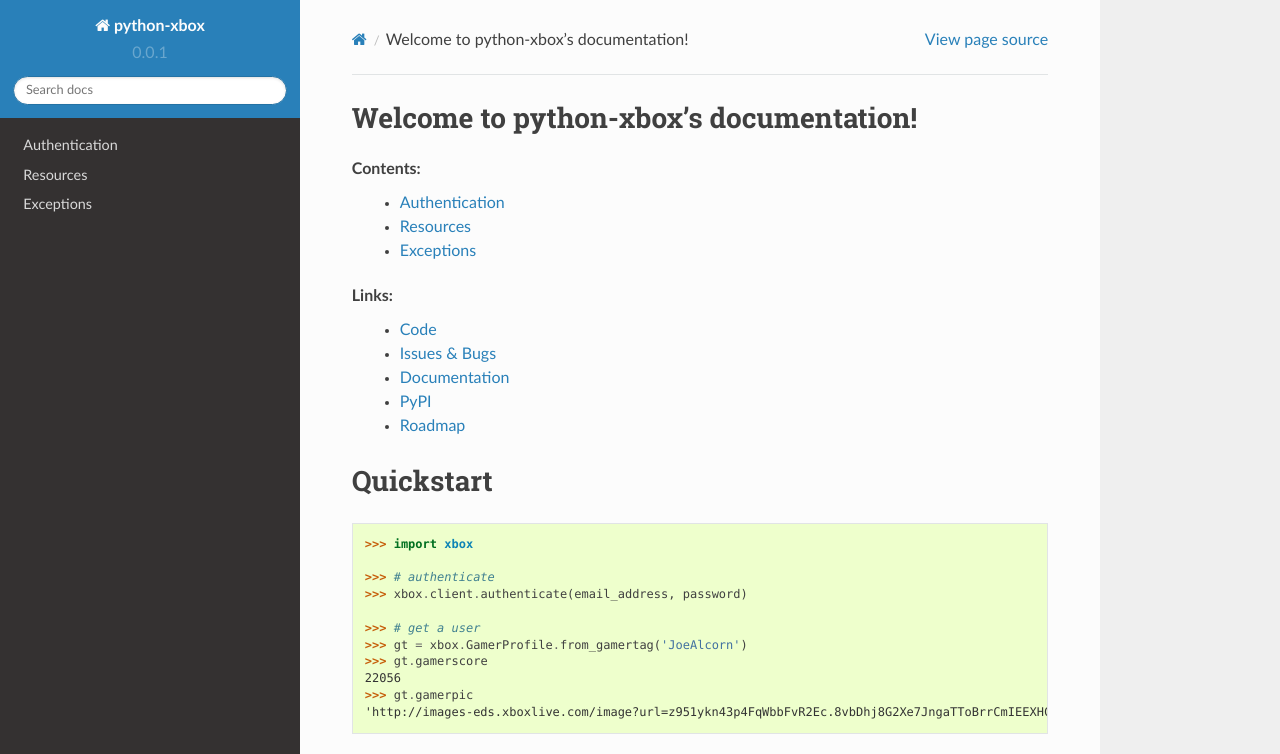
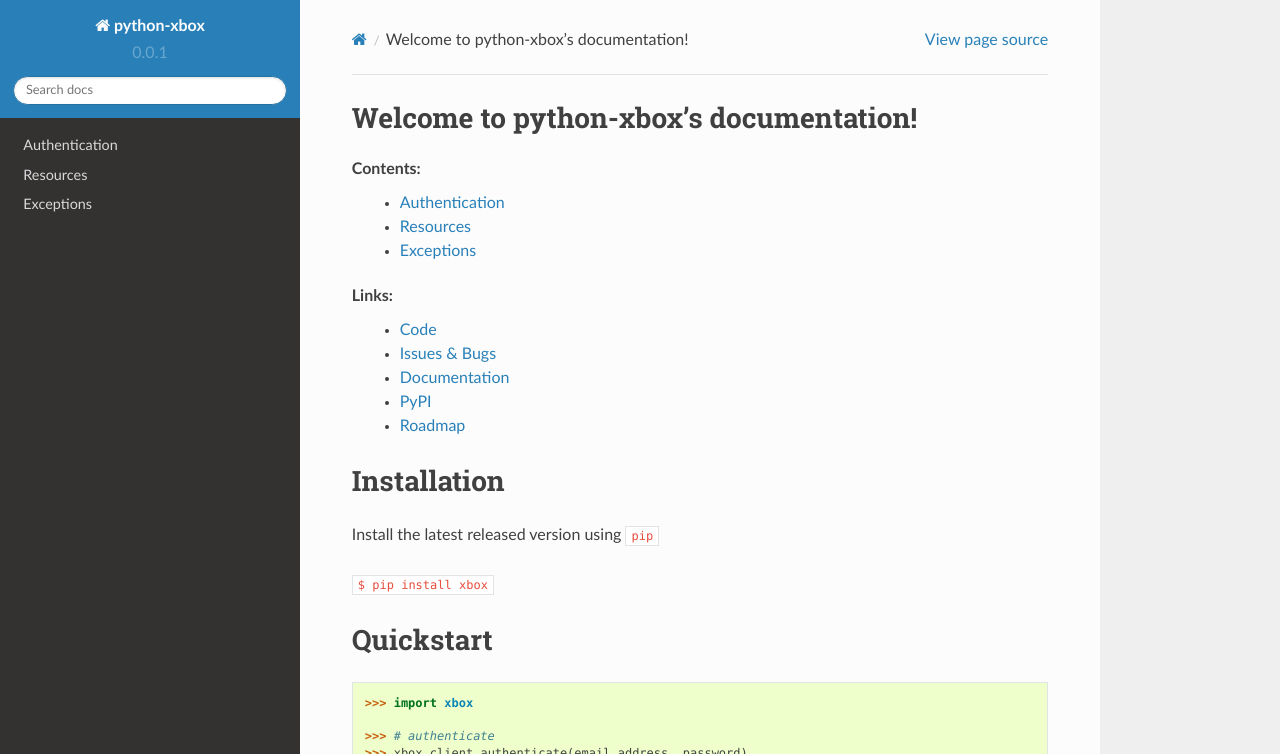
Before and after one commit to joealcorn/xbox, a Sphinx documentation site: the page built from docs/source/index.rst, in a window 1280 px wide and 1206 px high, cut to the strip 0-754 px from the top of the window. Built offline with Sphinx 7.4.7 and the Read the Docs theme 2.0.0, drawn with Linux system fonts in a browser that asks for light colours.

Commit message:
add installation note to readme and docs index

```diff
--- a/docs/source/index.rst
+++ b/docs/source/index.rst
@@ -22,6 +22,13 @@
     * `PyPI <https://pypi.python.org/pypi/xbox>`_
     * `Roadmap <https://trello.com/b/onAwDz0V/python-xbox>`_
 
+Installation
+=============
+
+Install the latest released version using ``pip``
+
+``$ pip install xbox``
+
 Quickstart
 ==========
 
```
Also changed, not shown: README.md (+6 -0 lines).
